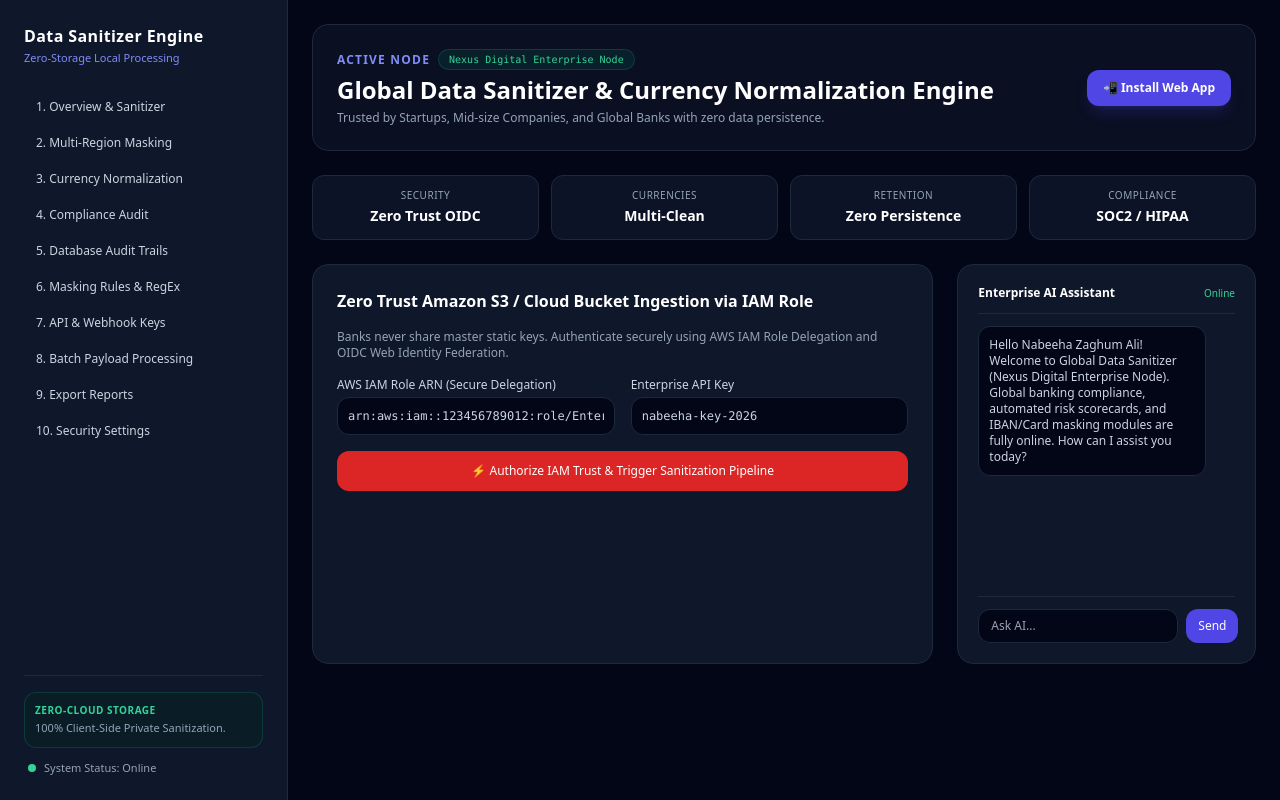
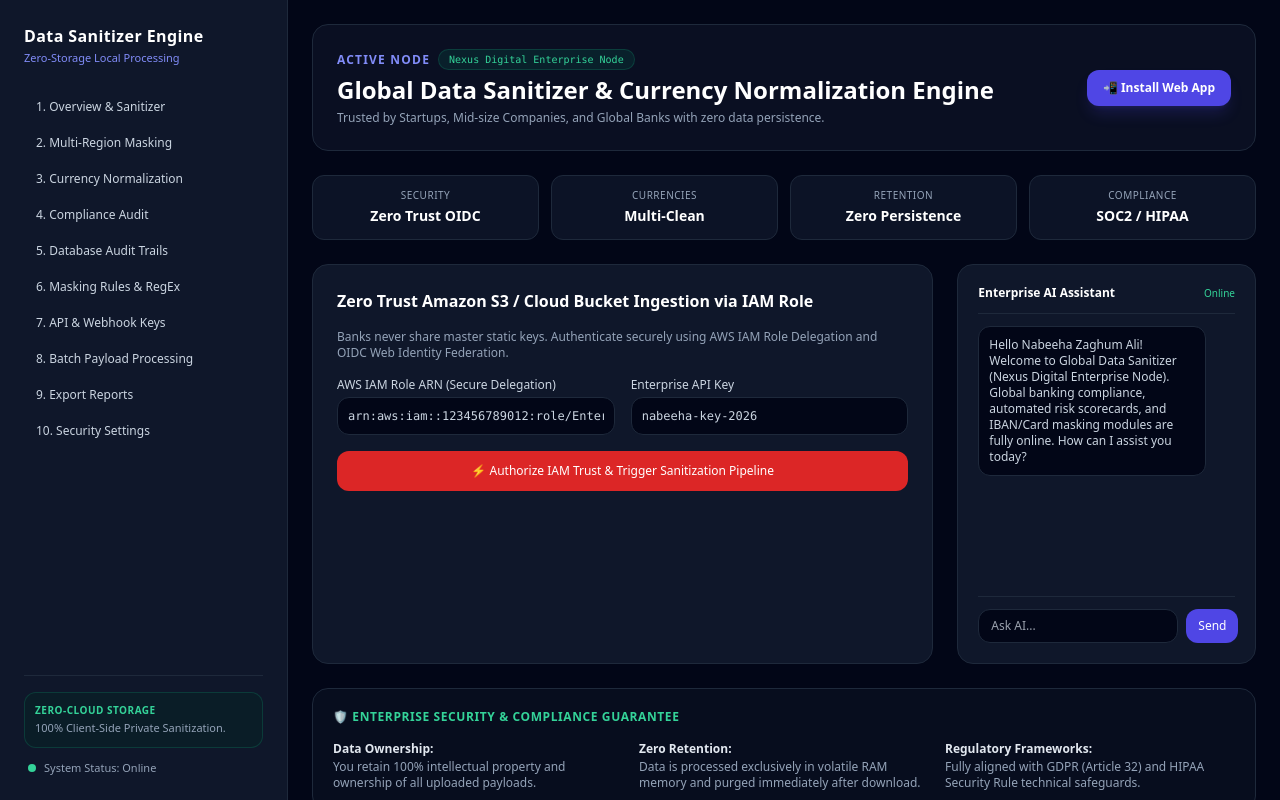
Before and after one commit to nabeehazaghumali-afk/global-data-sanitizer, a Next.js app: page / in a window 1280 px wide. Built offline with nearby package versions, Linux system fonts and the light colour scheme.

Commit message:
Update page.js

```diff
--- a/app/page.js
+++ b/app/page.js
@@ -470,6 +470,27 @@ function DashboardContent() {
           </div>
         </div>
       )}
+
+      {/* Legal & Trust Framework (Step 3) */}
+      <div className="bg-slate-900/40 border border-slate-800 p-5 rounded-2xl space-y-2 mt-8">
+        <div className="flex items-center gap-2">
+          <span className="text-emerald-400 text-xs font-bold uppercase tracking-wider">🛡️ Enterprise Security & Compliance Guarantee</span>
+        </div>
+        <div className="grid grid-cols-1 md:grid-cols-3 gap-4 pt-2 text-xs text-slate-400">
+          <div>
+            <strong className="text-slate-200 block mb-0.5">Data Ownership:</strong>
+            You retain 100% intellectual property and ownership of all uploaded payloads.
+          </div>
+          <div>
+            <strong className="text-slate-200 block mb-0.5">Zero Retention:</strong>
+            Data is processed exclusively in volatile RAM memory and purged immediately after download.
+          </div>
+          <div>
+            <strong className="text-slate-200 block mb-0.5">Regulatory Frameworks:</strong>
+            Fully aligned with GDPR (Article 32) and HIPAA Security Rule technical safeguards.
+          </div>
+        </div>
+      </div>
     </div>
   );
 }
```
